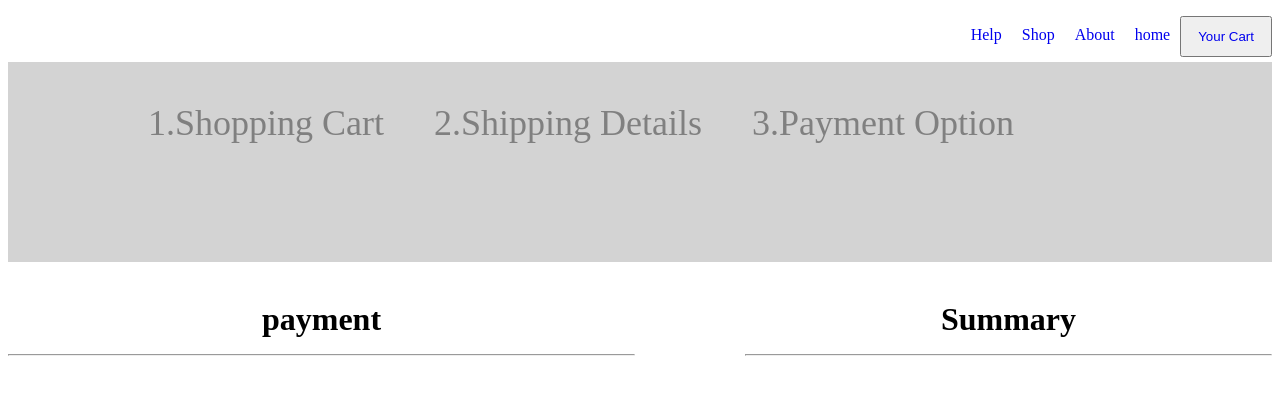
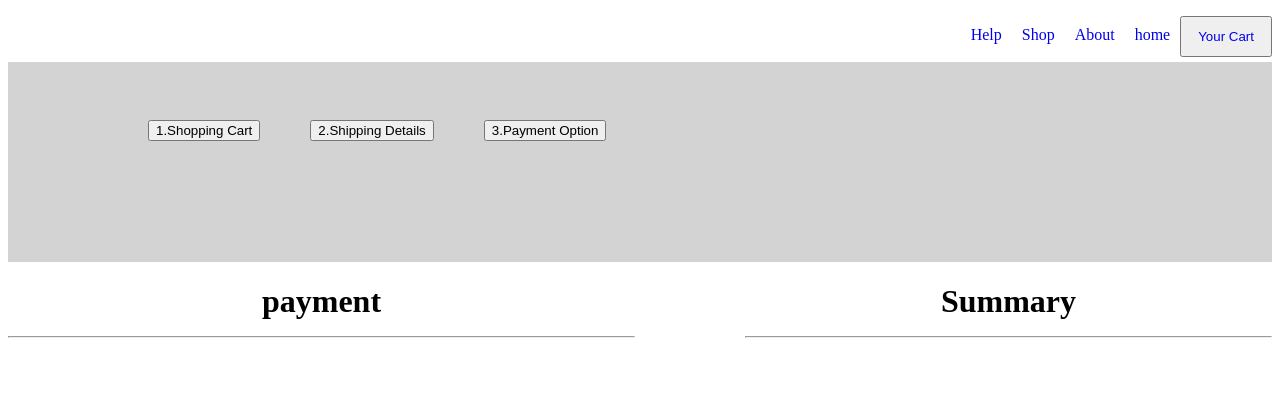
Before and after one commit to mtravers1/onlineretailwebsite, a React (Create React App) app: page /yourcart in a window 1280 px wide. Shown: the top 394 px of the page. Built offline with nearby package versions, Linux system fonts and the light colour scheme.

Commit message:
added useState for shopping cart page

```diff
--- a/src/index.css
+++ b/src/index.css
@@ -296,7 +296,7 @@
   color: black;
 }
 
-#paymentoptions{
+#shop{
   display: grid;
   grid-template-columns: repeat(2, minmax(200px, 1fr));
   grid-gap: 10px;
--- a/src/page/yourcart.js
+++ b/src/page/yourcart.js
@@ -3,28 +3,49 @@ import Navbar from "../components/navbar";
 import Shippingdetails from "../shoppingcarpages.js/shippingdetails";
 import Paymentoption from "../shoppingcarpages.js/paymentoptions";
 import Shoppingcart from "../shoppingcarpages.js/shoppingcart";
+import { useState } from "react";
 
 const Cart = () => {
+
+    const [selectedItems, setSelectedItems] = useState('shoppingcart')
+
+    const componentsToUse = (key)=>{
+        const itemObj={
+            shoppingcart:<Shoppingcart/>,
+            shippingdetails:<Shippingdetails/>,
+            paymentoptions:<Paymentoption/>
+
+        }
+        return itemObj[key]
+    }
+
+    const display = (item) =>{
+        return componentsToUse(item)
+    }
+
+
     return(
+
+
         <div>
             <Navbar/>
+
 
            <div id="cart">
 
 
-
             <div id="shoppingcart">
                 <ul >
-                    <li>1.Shopping Cart</li>
-                    <li>2.Shipping Details</li>
-                    <li>3.Payment Option</li>
+                    <li><button onClick={()=>setSelectedItems('shoppingcart')}>1.Shopping Cart</button></li>
+                    <li><button onClick={()=>setSelectedItems('shippingdetails')}>2.Shipping Details</button></li>
+                    <li><button onClick={()=>setSelectedItems('paymentoptions')}>3.Payment Option</button></li>
 
                 </ul>
             </div>
-            <br/>
 
 
-            <Paymentoption />
+
+            {display(selectedItems)}
 
             </div>
         </div>
--- a/src/shoppingcarpages.js/paymentoptions.js
+++ b/src/shoppingcarpages.js/paymentoptions.js
@@ -4,15 +4,10 @@ const Paymentoption = () => {
     return(
         <div id="paymentoptions">
 
-            <div>
+
             <h1>payment<hr /></h1>
 
-            </div>
 
-
-            <div style={{paddingLeft:"100px"}}>
-                <h1 >Summary<hr/></h1>
-            </div>
 
         </div>
     )
--- a/src/shoppingcarpages.js/shippingdetails.js
+++ b/src/shoppingcarpages.js/shippingdetails.js
@@ -3,7 +3,7 @@ import React from "react";
 const Shippingdetails = () => {
     return(
         <div>
-            <p>payment</p>
+            <p>shippingdetails</p>
         </div>
     )
 }
--- a/src/shoppingcarpages.js/shoppingcart.js
+++ b/src/shoppingcarpages.js/shoppingcart.js
@@ -2,9 +2,19 @@ import React from "react";
 
 const Shoppingcart = () => {
     return(
+        <div id="shop">
+
         <div>
-            <p>payment</p>
+        <h1>payment<hr /></h1>
+
         </div>
+
+
+        <div style={{paddingLeft:"100px"}}>
+            <h1 >Summary<hr/></h1>
+        </div>
+
+    </div>
     )
 }
 
```
